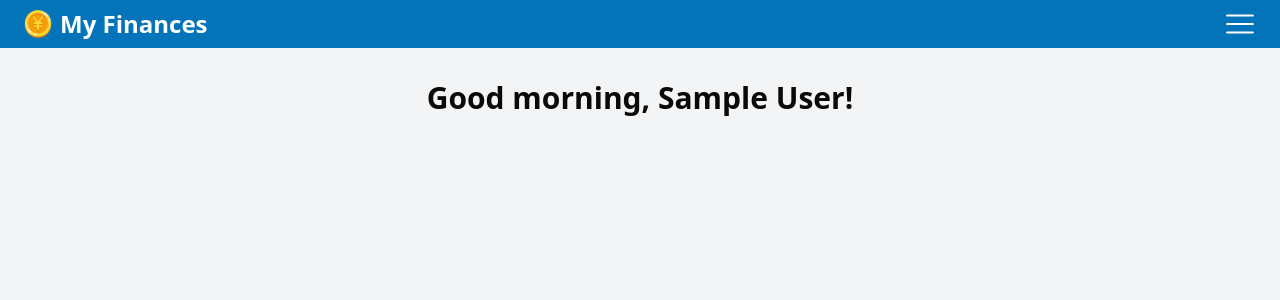
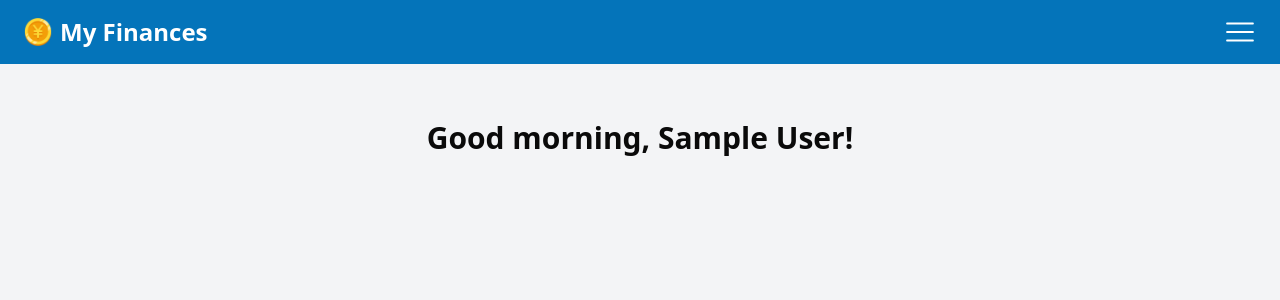
Before and after one commit to ColinBertin/my-spending, a Next.js app: page /dashboard in a window 1280 px wide. Shown: the top 300 px of the page. Built offline with nearby package versions, Linux system fonts and the light colour scheme; no server answers; the database is empty; sample sign-in values are in the browser's storage.

Commit message:
fix marging

```diff
--- a/app/accounts/[id]/transactions/create/create-transaction.tsx
+++ b/app/accounts/[id]/transactions/create/create-transaction.tsx
@@ -12,12 +12,16 @@ import { createTransaction } from "@/app/lib/createTransaction";
 import { useEffect, useState } from "react";
 import { getCategories } from "@/app/lib/getCategories";
 
-export default function CreateTransaction({ accountId }: { accountId: string }) {
+export default function CreateTransaction({
+  accountId,
+}: {
+  accountId: string;
+}) {
   const router = useRouter();
   const [user] = useAuthState(auth);
 
   const [categories, setCategories] = useState<{ id: string; name: string }[]>(
-    []
+    [],
   );
 
   const {
@@ -63,7 +67,7 @@ export default function CreateTransaction({ accountId }: { accountId: string })
   if (!user) return <Loading />;
 
   return (
-    <div className="flex flex-col justify-center items-center pt-20 pb-10">
+    <div className="flex flex-col justify-center items-center pt-24 sm:pt-30 pb-20">
       <form
         className="flex flex-col justify-center"
         onSubmit={handleSubmit(handleCreateAccount)}
--- a/app/dashboard/dashboard.tsx
+++ b/app/dashboard/dashboard.tsx
@@ -47,7 +47,7 @@ export default function Dashboard() {
   if (!user) return <Loading />;
 
   return (
-    <div className="pt-20 pb-20 flex flex-col justify-center items-center gap-10">
+    <div className="pt-24 sm:pt-30 pb-20 flex flex-col justify-center items-center gap-10">
       <h2 className="text-3xl font-bold">
         {getTimeOfDayGreeting()}
         {user.displayName && user.displayName}!
--- a/components/layout/Navbar.tsx
+++ b/components/layout/Navbar.tsx
@@ -44,7 +44,7 @@ export default function NavBar() {
 
   return (
     <>
-      <nav className="w-full fixed top-0 left-0 bg-blue-dark flex justify-between px-6 py-2 z-50">
+      <nav className="w-full fixed top-0 left-0 bg-blue-dark flex justify-between px-6 py-4 z-50">
         {/* LOGO */}
         <Link href="/dashboard" className="flex items-center space-x-2">
           <h2 className="flex items-center gap-2 text-white text-2xl font-bold">
```
